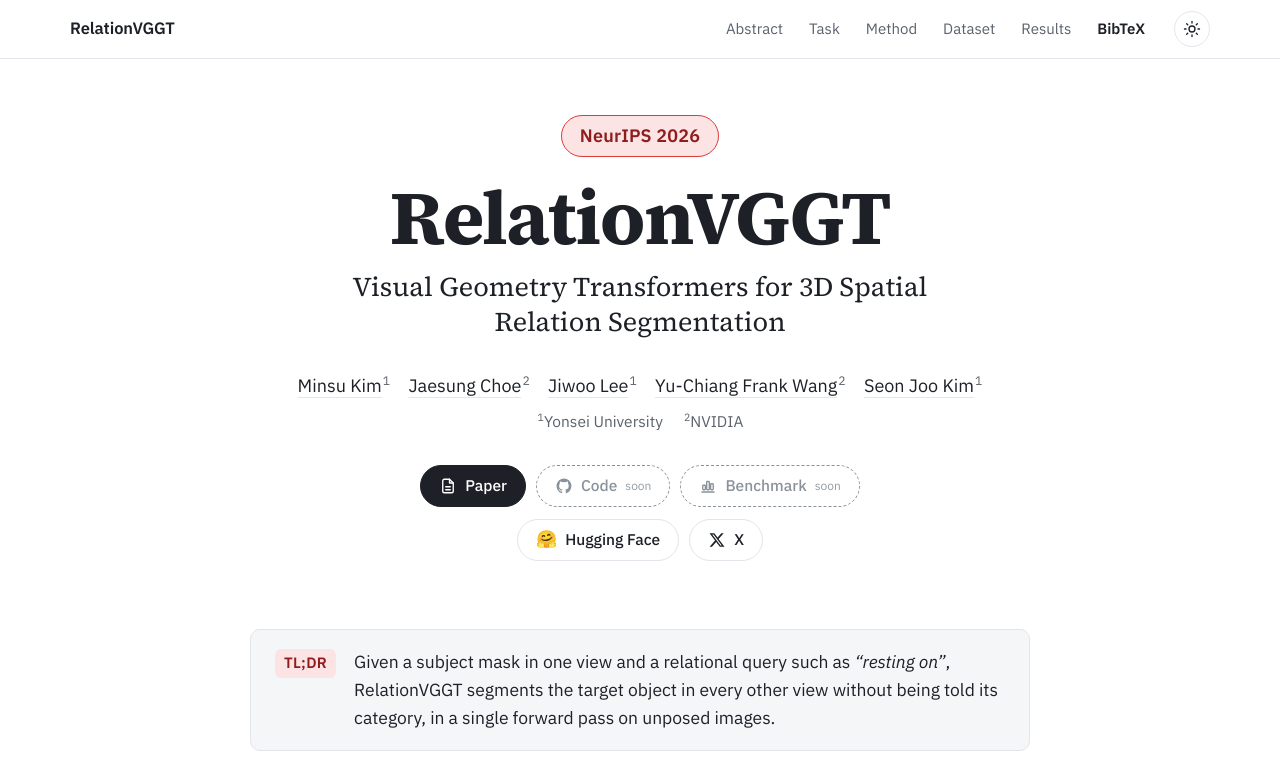
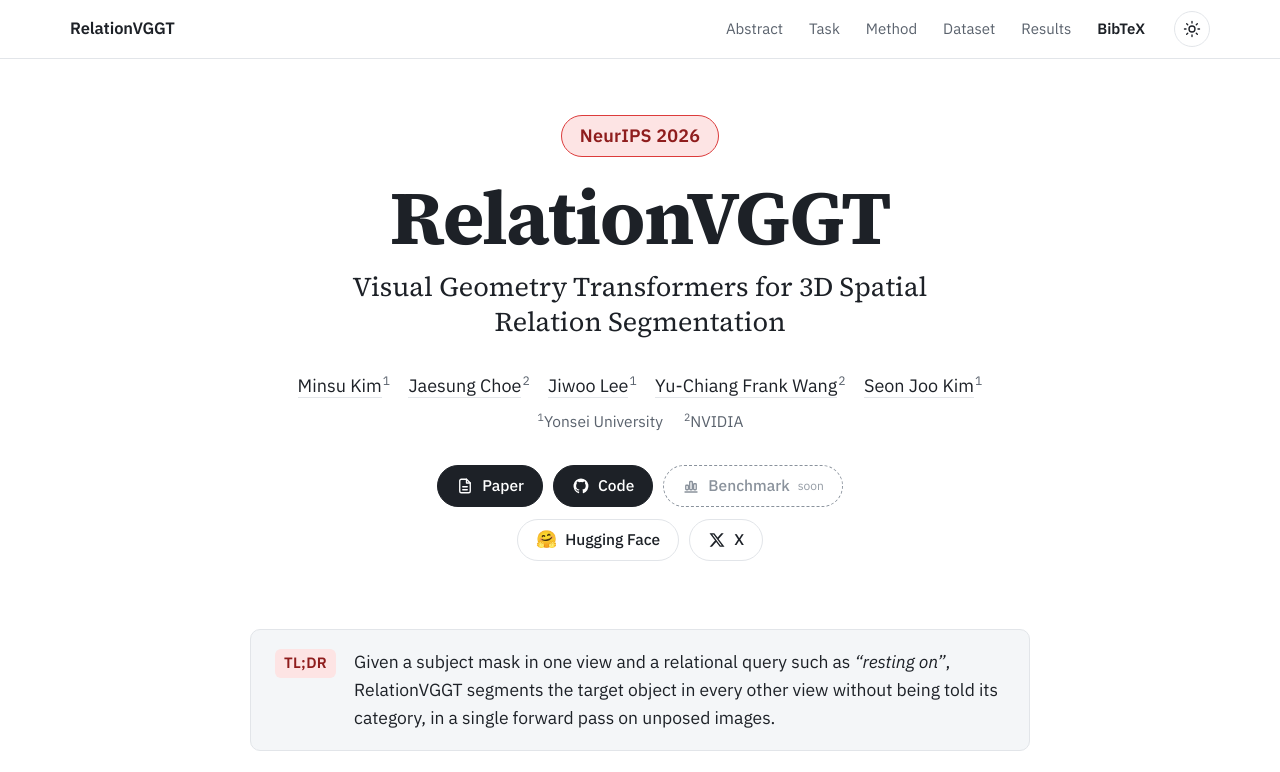
Before and after one commit to RelationVGGT/RelationVGGT.github.io, a plain HTML site: page index.html in a window 1280 px wide. Shown: the top 772 px of the page. Drawn offline with Linux system fonts and the light colour scheme.

Commit message:
github link

```diff
--- a/index.html
+++ b/index.html
@@ -752,7 +752,7 @@ try { var t = localStorage.getItem("rvggt-theme"); if (t === "light" || t === "d
 /* ---- Fill these in when available. Empty string = shown as "coming soon". ---- */
 var LINKS = {
   paper:     "https://arxiv.org/abs/2610.00970",
-  code:      "",   /* GitHub repository */
+  code:      "https://github.com/minsu1206/RelationVGGT",   /* GitHub repository */
   benchmark: ""    /* relation segmentation benchmark */
 };
 
```
